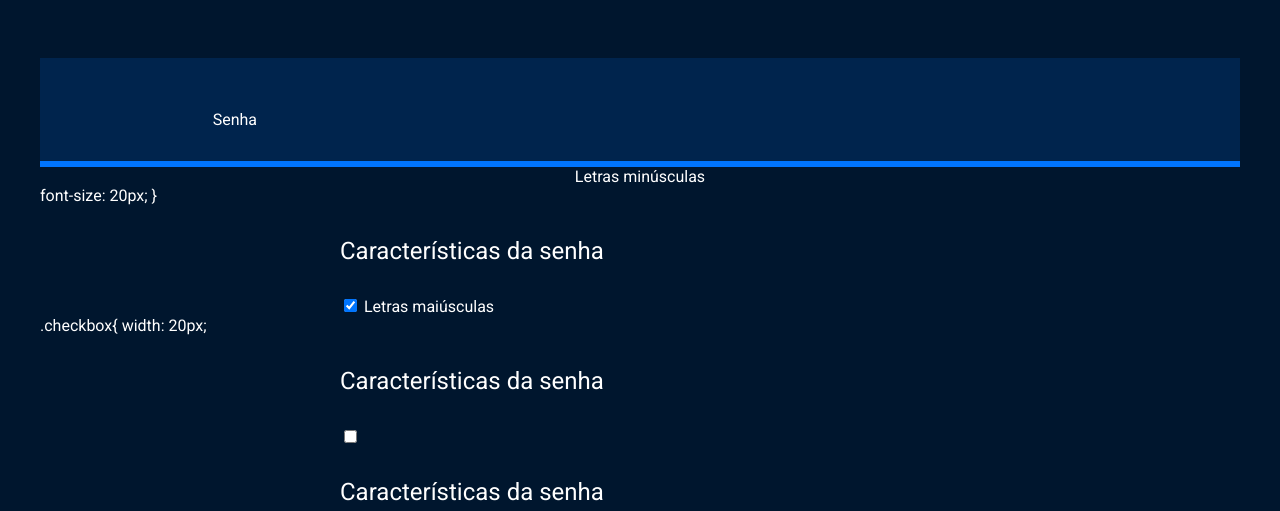
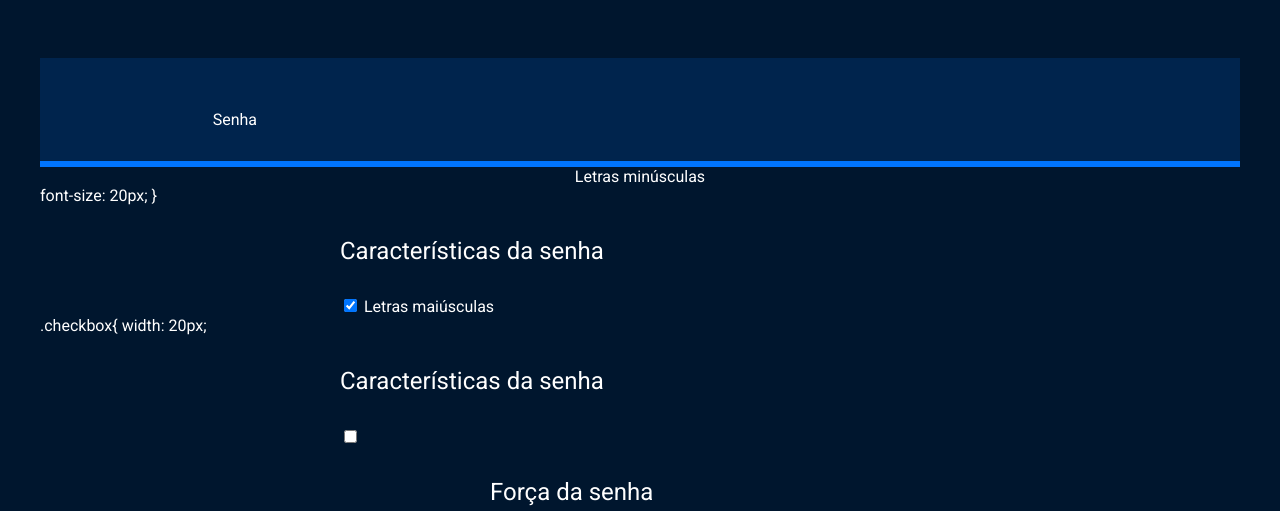
Before and after one commit to 1908200719/Seguranca-digital, a plain HTML site: page index.html in a window 1280 px wide. Shown: the part 441-952 px from the top of the page. Drawn offline with Linux system fonts and the light colour scheme.

Commit message:
Update index.html

```diff
--- a/index.html
+++ b/index.html
@@ -45,7 +45,74 @@ html lang="pt-br">
     width: 20px;
    <div class="parametro-senha">
         <h4 class="parametro-senha__titulo">Características da senha</h4>
-                <input type="checkbox">
+                <input type="checkbox"><!-- Código escondido -->
+
+<div class="parametro-senha">
+    <h4 class="parametro-senha__titulo">Força da senha</h4>
+    <div class="barra"></div>
+</div><!-- Código escondido -->
+
+<div class="parametro-senha">
+    <h4 class="parametro-senha__titulo">Força da senha</h4>
+    <div class="barra"></div>
+    <div class="fraca"></div>
+    <div class="parametro-senha-textos"></div>
+        <p>Fraca</p>
+        <p>Média</p>
+        <p>Forte</p>
+</div>.barra {
+  background-color: var(--fundo-senha);
+}.barra{
+    background-color: var(--fundo-senha);
+    height: 30px;
+    width: 100%;
+}.fraca{
+    height: 30px;
+    width: 25%;
+    background-color: #E71B32;
+}.fraca{
+    height: 30px;
+    width: 25%;
+    background-color: #E71B32;
+    position: relative;
+}.fraca{
+    height: 30px;
+    width: 25%;
+    background-color: #E71B32;
+    position: relative;
+    bottom: 30px;
+}.parametro-senha-textos {
+    display: flex;
+    justify-content: space-between;
+}.media{
+    height: 30px;
+    width: 50%;
+    background-color: #FAF408;
+    position: relative;
+    bottom: 30px;
+}.forte{
+    height: 30px;
+    width: 100%;
+    background-color: #00FF85;
+    position: relative;
+    bottom: 30px;
+}.forca{
+    height: 30px;
+    position: relative;
+    bottom: 30px;
+}
+.fraca{
+    width: 25%;
+    background-color: #E71B32;
+}
+.media{
+    background-color: #FAF408;
+    width: 50%;
+}
+.forte{
+    background-color: #00FF85;
+    width: 100%;
+}
 </div>
 <div class="parametro-senha">
     <h4 class="parametro-senha__titulo">Características da senha</h4>
```
